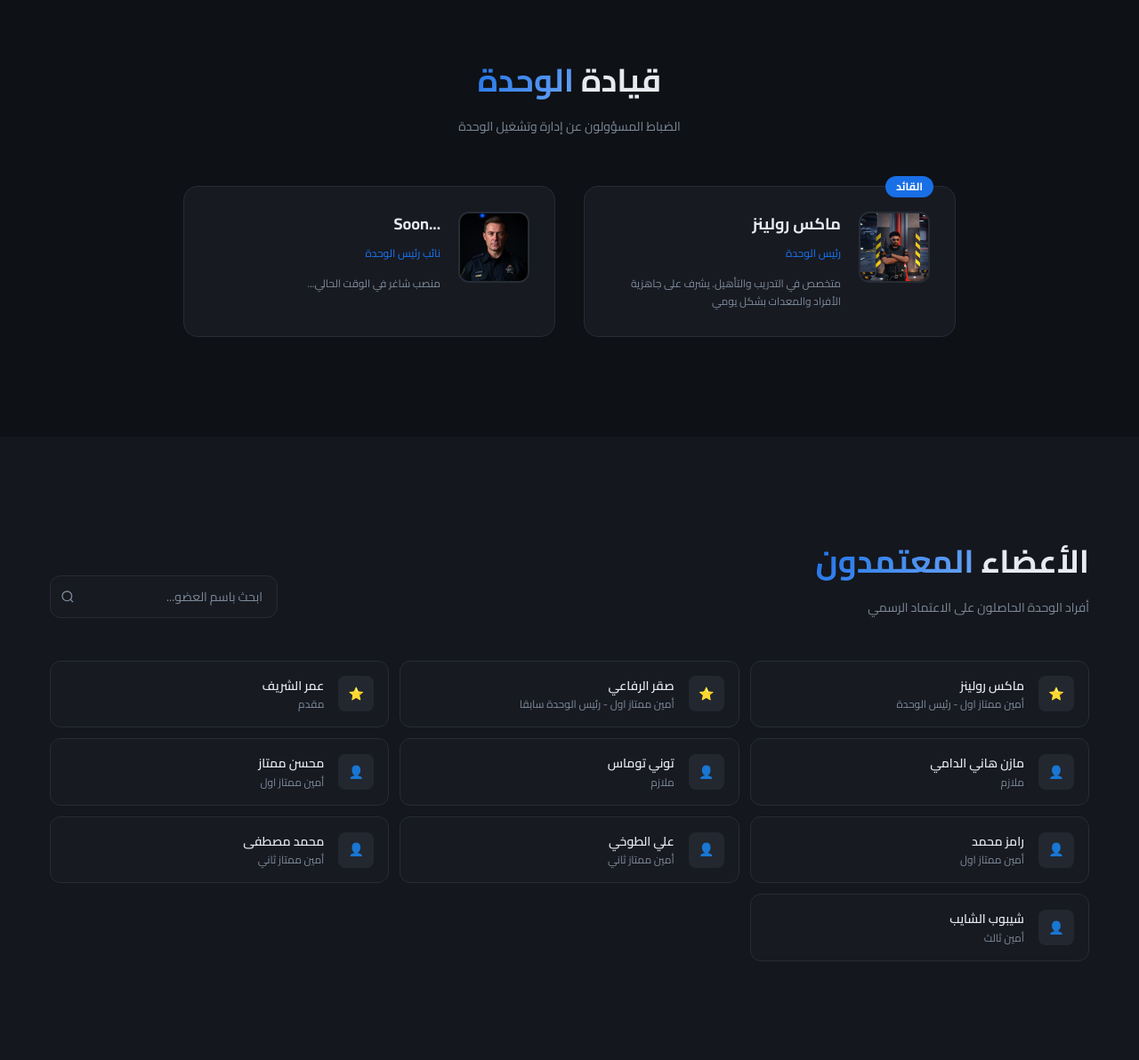
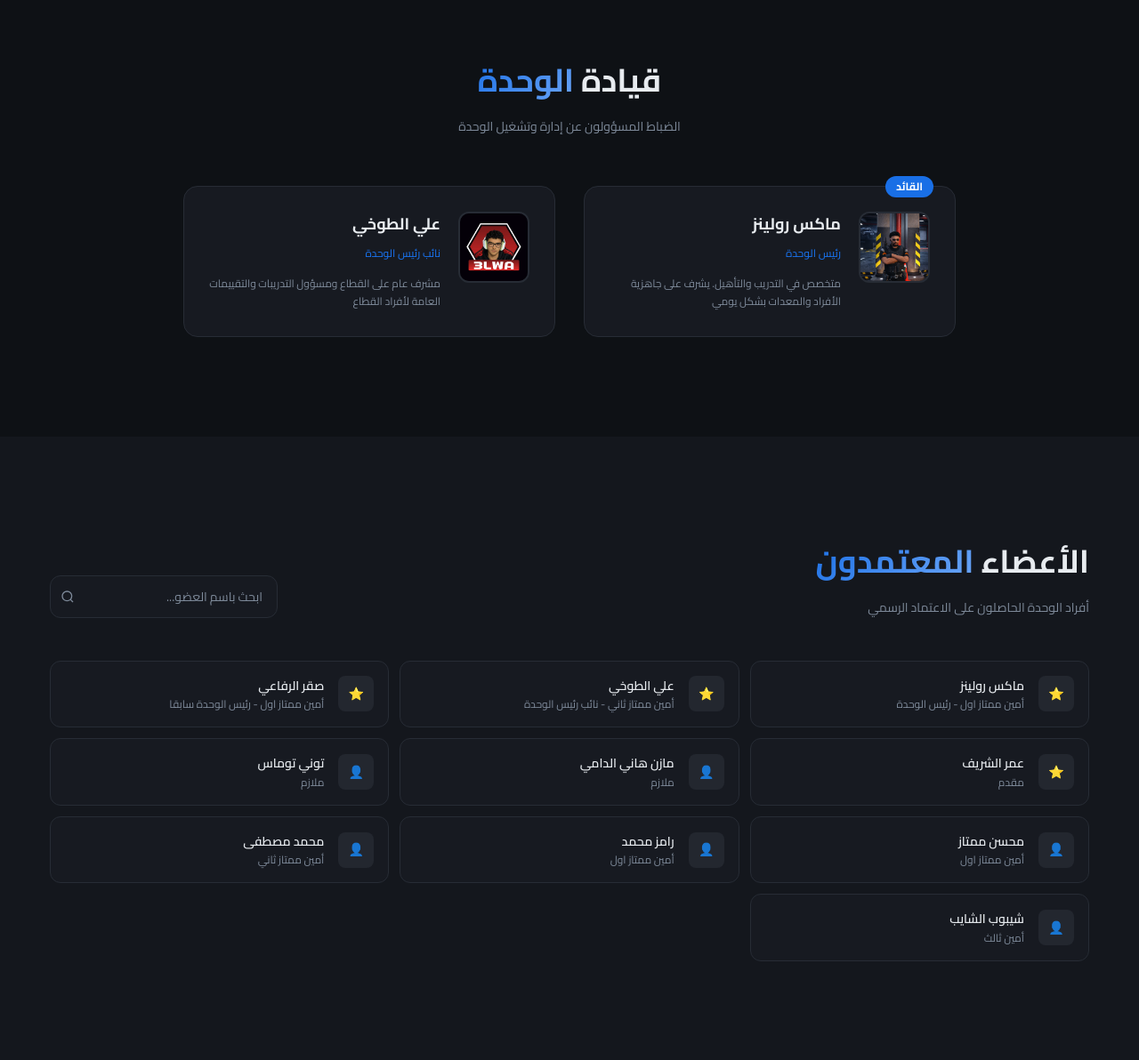
Before and after one commit to maxx1-git/SU-apply-system, a Django app: page / in a window 1280 px wide. Shown: the part 2760-3952 px from the top of the page at 89% size. Run offline with Django 5.2, Linux system fonts and the light colour scheme.

Commit message:
Co Leader Added

```diff
--- a/templates/pages/index.html
+++ b/templates/pages/index.html
@@ -319,11 +319,14 @@
 
         <article class="leader-card leader-card--offset reveal">
           <div class="leader-card__inner">
-            <img src="{% static 'img/leader-2.jpg' %}" alt="" class="leader-card__avatar" loading="lazy" />
+            <img src="{% static 'img/3lwa.webp' %}" alt="" class="leader-card__avatar" loading="lazy" />
             <div>
-              <h3 class="leader-card__name">...Soon</h3>
+              <h3 class="leader-card__name">علي الطوخي</h3>
               <span class="leader-card__rank">نائب رئيس الوحدة</span>
-              <p class="leader-card__desc">منصب شاغر في الوقت الحالي...</p>
+              <p class="leader-card__desc">
+                مشرف عام على القطاع ومسؤول التدريبات والتقييمات العامة لأفراد
+                القطاع
+              </p>
             </div>
           </div>
         </article>
@@ -358,7 +361,15 @@
             <p class="member-card__rank">أمين ممتاز اول - رئيس الوحدة</p>
           </div>
         </article>
-
+        <article class="member-card">
+          <div class="member-card__icon">⭐</div>
+          <div>
+            <p class="member-card__name">علي الطوخي</p>
+            <p class="member-card__rank">
+              أمين ممتاز ثاني - نائب رئيس الوحدة
+            </p>
+          </div>
+        </article>
         <article class="member-card">
           <div class="member-card__icon">⭐</div>
           <div>
@@ -408,13 +419,6 @@
         <article class="member-card">
           <div class="member-card__icon">👤</div>
           <div>
-            <p class="member-card__name">علي الطوخي</p>
-            <p class="member-card__rank">أمين ممتاز ثاني</p>
-          </div>
-        </article>
-        <article class="member-card">
-          <div class="member-card__icon">👤</div>
-          <div>
             <p class="member-card__name">محمد مصطفى</p>
             <p class="member-card__rank">أمين ممتاز ثاني</p>
           </div>
```
Also changed, not shown: project/static/img/3lwa.webp (added), 1 other file.
